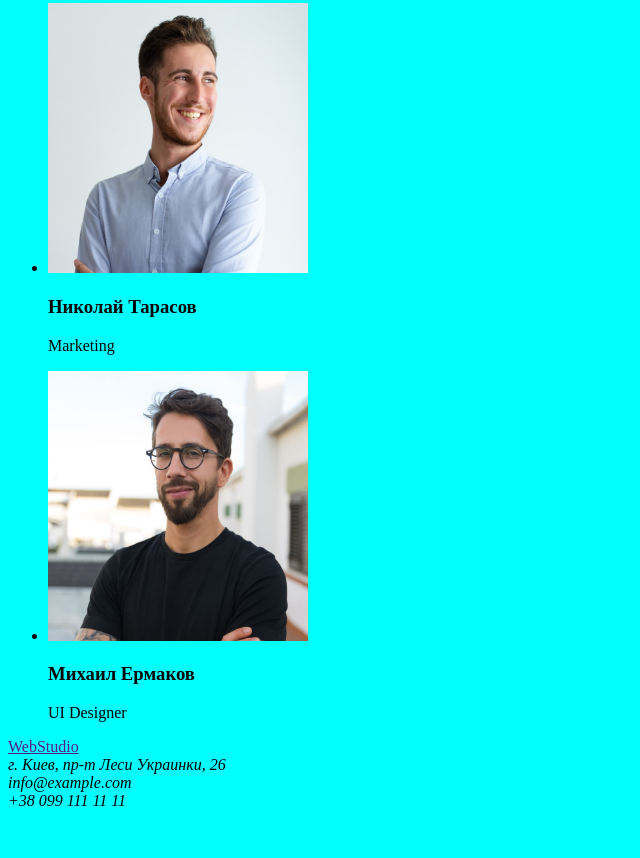
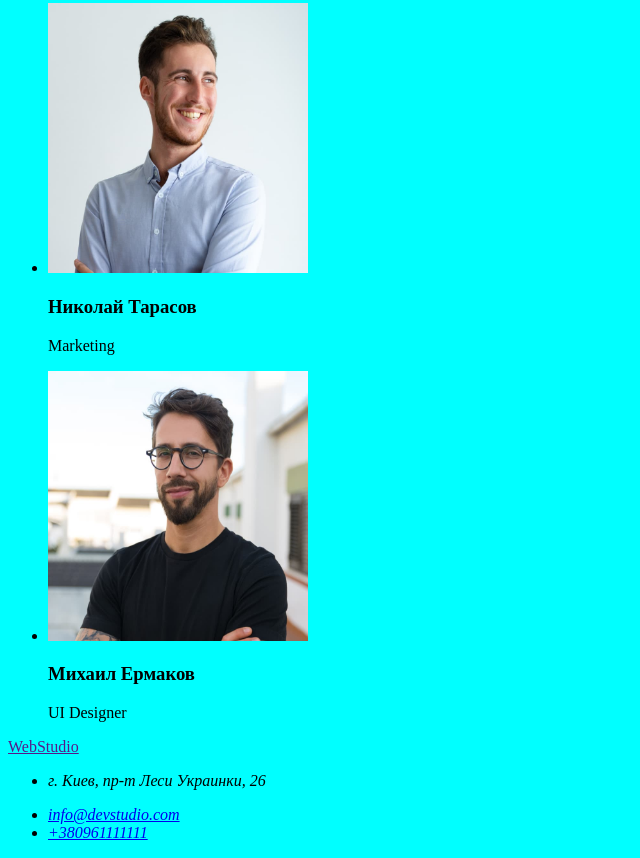
Before and after one commit to JuliaSuchomlyn/goit-markup-hw-02, a plain HTML site: page index.html in a window 1280 px wide. Shown: the part 2353-3211 px from the top of the page, without its empty margins (0-640 px from the left). Before the commit the page ends 3171 px from the top, so only its background shows below. Drawn offline with Linux system fonts and the light colour scheme.

Commit message:
edition address

```diff
--- a/index.html
+++ b/index.html
@@ -97,9 +97,17 @@
 	<footer>
 		<a href="">WebStudio</a>
 		<address>
-			г. Киев, пр-т Леси Украинки, 26 <br>
-			info@example.com <br>
-			+38 099 111 11 11
+			<ul>
+				<li>
+					<p>г. Киев, пр-т Леси Украинки, 26</p>
+				</li>
+				<li>
+					<a href="mailto:info@devstudio.com">info@devstudio.com</a>
+				</li>
+				<li>
+					<a href="tell:+380961111111">+380961111111</a>
+				</li>
+			</ul>
 		</address>
 	</footer>
 </body>
```
